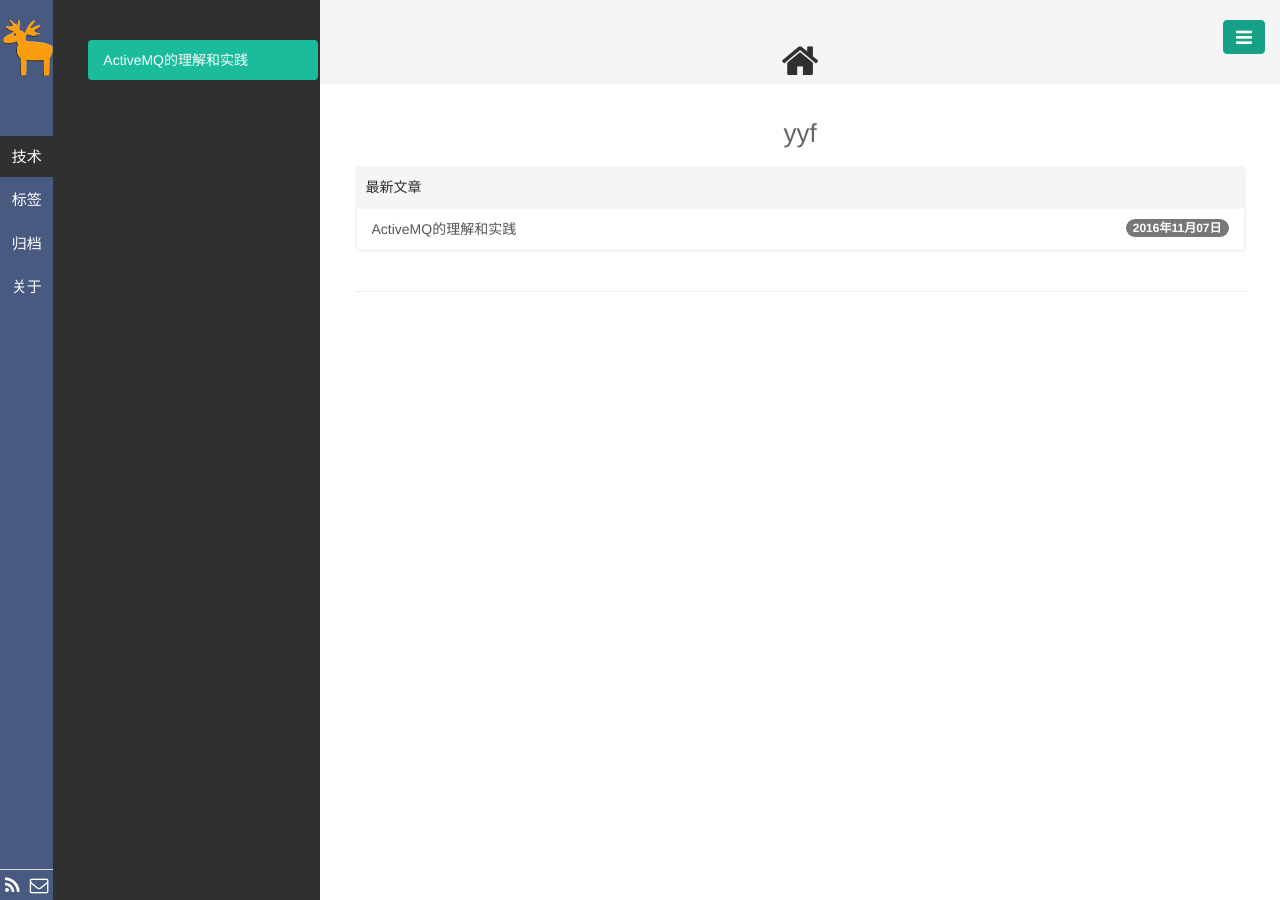
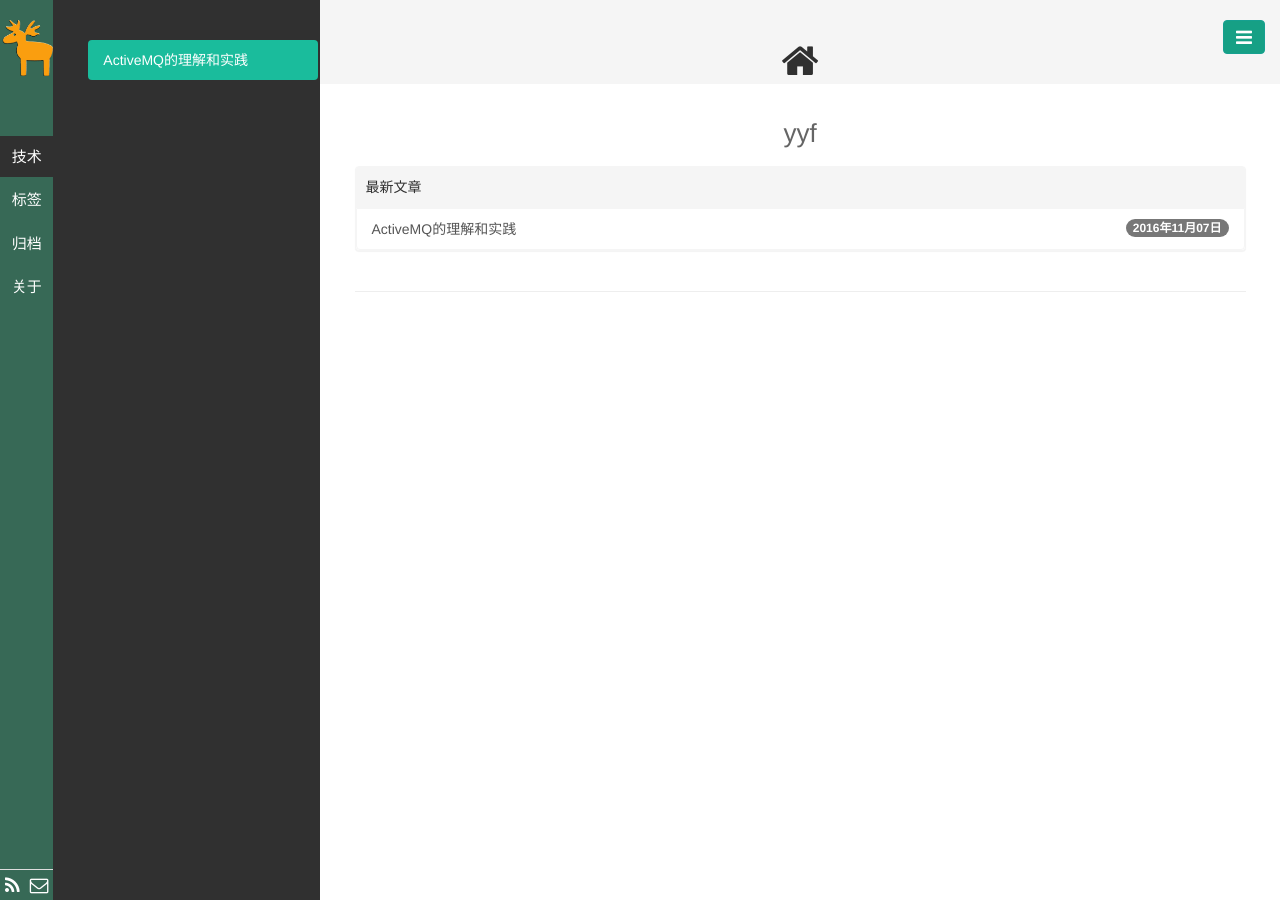
Before and after one commit to yeyafei/yeyafei.github.io, a Jekyll site: the page built from index.html, in a window 1280 px wide. Built offline with Jekyll 4.4.1, drawn with Linux system fonts in a browser that asks for light colours; Markdown is read by kramdown in place of the engine named in the settings; the list of posts is cut into pages by our own code; comment, search, counter and statistics services are not loaded.

Commit message:
Update base.css

```diff
--- a/public/css/base.css
+++ b/public/css/base.css
@@ -20,7 +20,7 @@ body, html {
 .aside1 {
   /*background-color: #1f2c39;*/
 /*   background-color: #969696; */
-  background-color: #495A80;
+  background-color: #376956;
 
   /*background-image: url(/public/img/yellowdeer.jpg);*/
   height: 100%;
@@ -41,7 +41,8 @@ body, html {
 
 .aside1> .nav > li > a:hover {
   color:#fff;
-  background-color: #16a085;
+/*   background-color: #16a085; */
+  background-color: #376956;
 }
 
 .aside1 > .nav-pills>li.active>a ,.nav-pills>li.active>a:hover,.nav-pills>li.active>a:focus {
```
